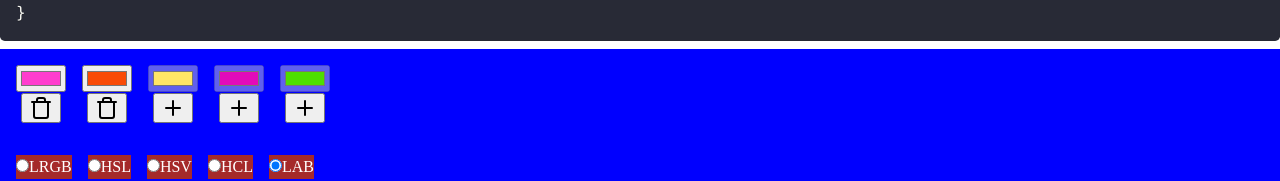
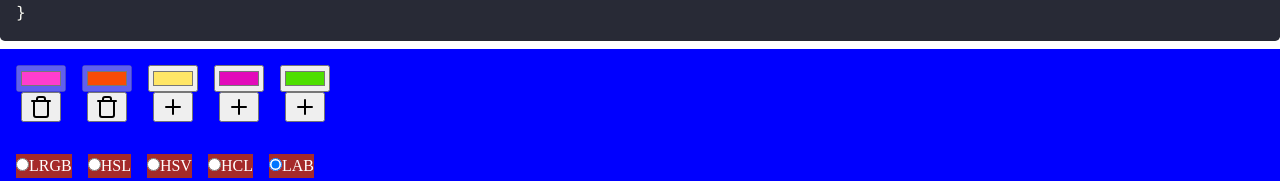
Before and after one commit to yazdrahobycha/gradient-generator, a React (Vite) app: page / in a window 1280 px wide. Shown: the part 643-824 px from the top of the page. Built offline with nearby package versions, Linux system fonts and the light colour scheme.

Commit message:
rearanged delete/add color btn from picker container to picker

```diff
--- a/src/components/ColorPicker/ColorPicker.js
+++ b/src/components/ColorPicker/ColorPicker.js
@@ -1,25 +1,26 @@
 import React, { memo, useContext } from "react";
 import { ColorsContext } from "../ColorsProvider/ColorsProvider";
+import style from "../ColorPickersContainer/color-picker-container.module.css";
+import { Plus, Trash } from "react-feather";
 
-function ColorPicker({
-  passedColor,
-  indexInColorsArray,
-  passedIsActive,
-  ...rest
-}) {
-  //console.log(useContext(ColorsContext));
-  const { handleColorChange } = useContext(ColorsContext);
-  console.log(indexInColorsArray + " color picker rerendering");
+function ColorPicker({ passedColor, indexInColorsArray, passedIsActive }) {
+  const { handleColorChange, handleActiveColor } = useContext(ColorsContext);
+
+  const Icon = passedIsActive ? Trash : Plus;
+
   return (
-    <div>
+    <div className={style.picker_wrapper}>
       <input
-        {...rest}
+        disabled={passedIsActive}
         type="color"
         id="head"
         name="head"
         value={passedColor}
         onChange={(e) => handleColorChange(e, indexInColorsArray)}
       />
+      <button onClick={() => handleActiveColor(indexInColorsArray)}>
+        <Icon />
+      </button>
     </div>
   );
 }
--- a/src/components/ColorPickersContainer/ColorPickersContainer.js
+++ b/src/components/ColorPickersContainer/ColorPickersContainer.js
@@ -16,16 +16,12 @@ function ColorPickersContainer() {
     in state array  */
         }
         return (
-          <div className={styles.picker_wrapper} key={colorEntry.id}>
+          <div key={colorEntry.id}>
             <ColorPicker
-              //passedIsActive={colorEntry.active}
-              disabled={!colorEntry.active}
+              passedIsActive={colorEntry.active}
               indexInColorsArray={i}
               passedColor={colorEntry.color}
             />
-            <button onClick={() => handleActiveColor(i)}>
-              {colorEntry.active ? <Trash /> : <Plus />}
-            </button>
           </div>
         );
       })}
```
